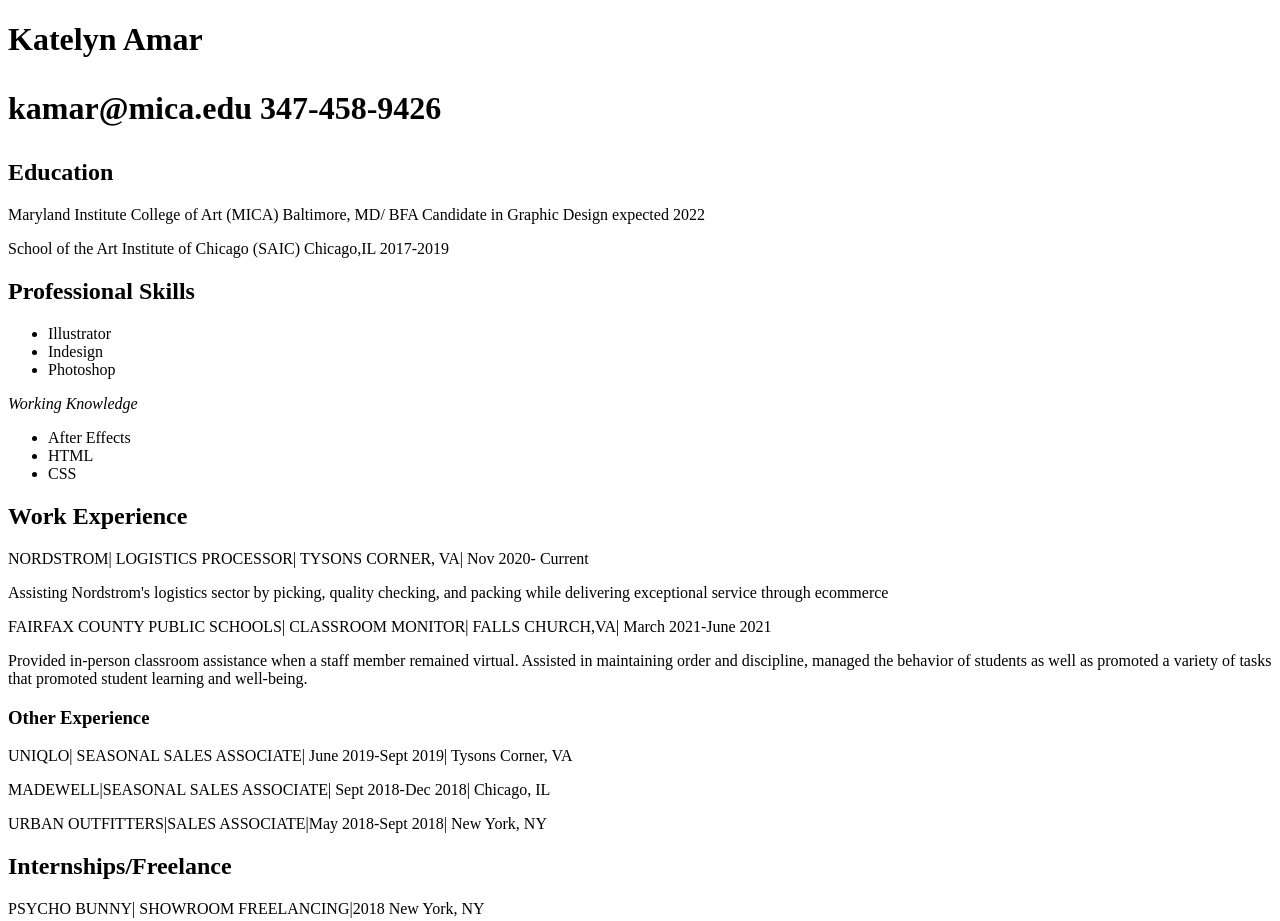
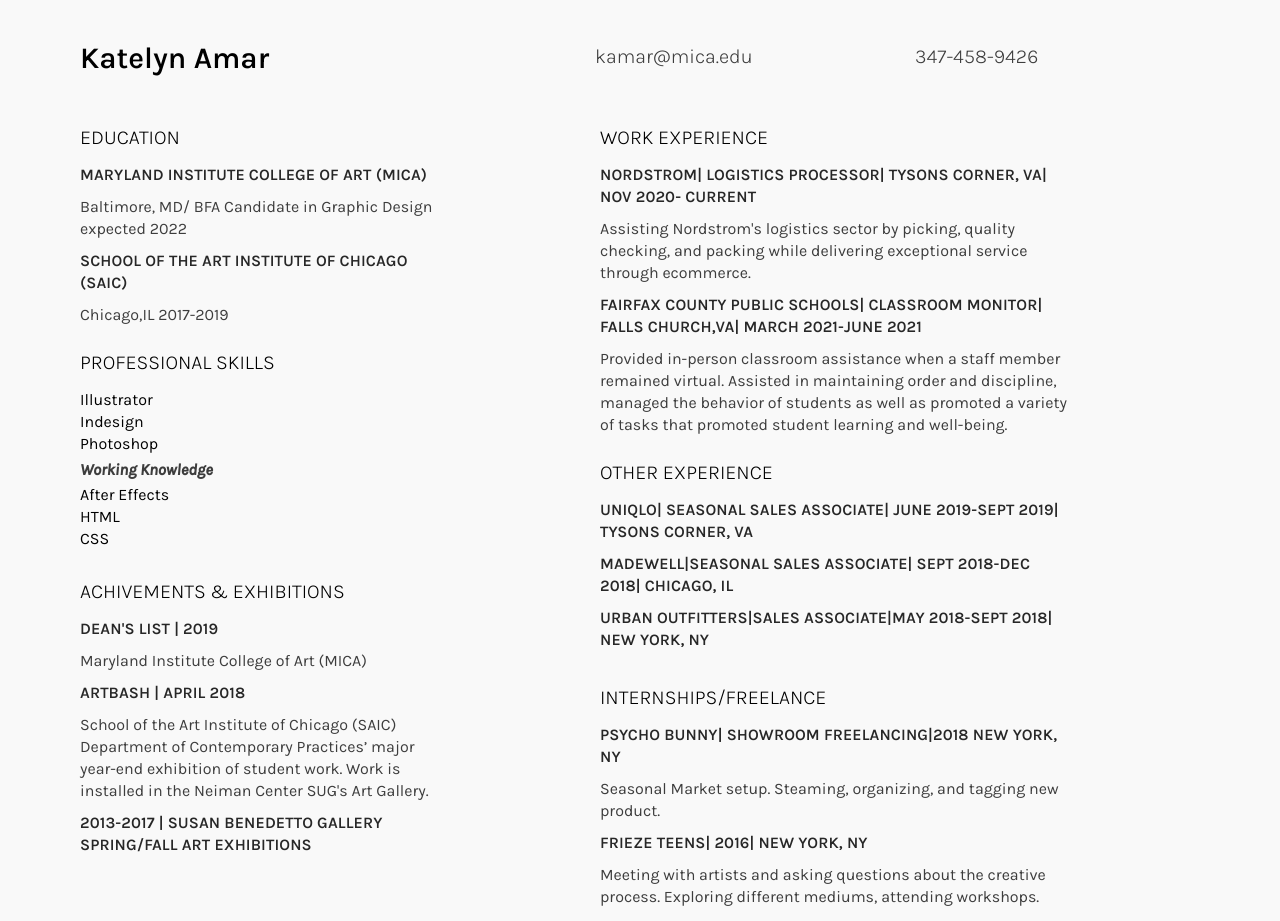
Before and after one commit to katelynamar/web-starter-project, a plain HTML site: page index.html in a window 1280 px wide. Shown: the top 921 px of the page. Drawn offline with Linux system fonts and the light colour scheme.

Commit message:
🕶🎭 Updated with Glitch

```diff
--- a/index.html
+++ b/index.html
@@ -4,60 +4,69 @@
   <meta charset="UTF-8">
   <meta name="viewport" content="width=device-width, initial-scale=1.0">
   <title>Katelyn Amar Resume</title>
+  <link rel="stylesheet" href="styles.css">
+  <link rel="preconnect" href="https://fonts.googleapis.com">
+<link rel="preconnect" href="https://fonts.gstatic.com" crossorigin>
+<link href="https://fonts.googleapis.com/css2?family=Karla:ital,wght@0,300;0,400;0,600;1,500&display=swap" rel="stylesheet">
 </head>
 <body>
-  <h1>Katelyn Amar <p>kamar@mica.edu 347-458-9426</p></h1>
+  <h1 class="name">Katelyn Amar</h1>
+  <h1 class="email">kamar@mica.edu</h1>
+  <h1 class="phone">347-458-9426</h1>
   <main>
+    <div class= "container">
+      <div class="education-skills">
 <section>
   <h2>Education</h2>
-  <p>Maryland Institute College of Art (MICA)
-Baltimore, MD/ BFA Candidate in Graphic Design expected 2022</p>
-  <p> School of the Art Institute of Chicago (SAIC)
-Chicago,IL 2017-2019</p>
+  <p class="job-title">Maryland Institute College of Art (MICA) </p>
+<p>Baltimore, MD/ BFA Candidate in Graphic Design expected 2022</p>
+  <p class="job-title"> School of the Art Institute of Chicago (SAIC)</p>
+<p> Chicago,IL 2017-2019</p>
   </section>
-
     <section>
   <h2>Professional Skills</h2>
-  <ul>
+  <ul class="skills">
     <li>Illustrator</li>
     <li>Indesign</li>
     <li>Photoshop</li>
   </ul>
    <em>Working Knowledge</em>
-    <ul>
+    <ul class="skills">
       <li>After Effects</li>
       <li>HTML</li>
       <li>CSS</li>
   </ul></section>
-
+       <section>
+      <h2>Achivements & Exhibitions</h2>
+      <p class="job-title">Dean's List | 2019 </p>
+      <p>Maryland Institute College of Art (MICA) </p>
+      <p class="job-title">ARTBASH | April 2018</p>
+      <p>School of the Art Institute of Chicago (SAIC) Department of Contemporary Practices’ major year-end exhibition of student work. Work is installed in the Neiman Center SUG's Art Gallery.</p>
+      <p class="job-title"> 2013-2017 | Susan Benedetto Gallery Spring/Fall Art Exhibitions</p>
+        </section> </div>
+      <div class="work-experience">
   <section>
     <h2>Work Experience</h2>
-    <p>NORDSTROM| LOGISTICS PROCESSOR| TYSONS CORNER, VA| Nov 2020- Current</p>
-    <p>Assisting Nordstrom's logistics sector by picking, quality checking, and packing while delivering exceptional service through ecommerce</p>
-    <p>FAIRFAX COUNTY PUBLIC SCHOOLS| CLASSROOM MONITOR| FALLS CHURCH,VA| March 2021-June 2021 </p>
+    <p class="job-title">NORDSTROM| LOGISTICS PROCESSOR| TYSONS CORNER, VA| Nov 2020- Current</p>
+    <p>Assisting Nordstrom's logistics sector by picking, quality checking, and packing while delivering exceptional service through ecommerce.</p>
+    <p class="job-title">FAIRFAX COUNTY PUBLIC SCHOOLS| CLASSROOM MONITOR| FALLS CHURCH,VA| March 2021-June 2021 </p>
     <p>Provided in-person classroom assistance when a staff member remained virtual. Assisted in maintaining order and discipline, managed the behavior of students as well as promoted a variety of tasks that promoted student learning and well-being.</p>
  </section>
   <section>
     <h3>Other Experience</h3>
-    <p>UNIQLO| SEASONAL SALES ASSOCIATE| June 2019-Sept 2019| Tysons Corner, VA</p>
-   <p>MADEWELL|SEASONAL SALES ASSOCIATE| Sept 2018-Dec 2018| Chicago, IL</p>
-    <p>URBAN OUTFITTERS|SALES ASSOCIATE|May 2018-Sept 2018| New York, NY</p>
+    <p class="job-title">uniqlo| seasonal sales associate| june 2019-sept 2019| Tysons Corner, VA</p>
+   <p class="job-title">madewell|seasonal sales associate| sept 2018-dec 2018| Chicago, IL</p>
+    <p class="job-title">urban outfitters|sales associate|may 2018-sept 2018| New York, NY</p>
 </section>
     <section>
       <h2>Internships/Freelance</h2>
-      <p>PSYCHO BUNNY| SHOWROOM FREELANCING|2018 New York, NY</p>
+      <p class="job-title">PSYCHO BUNNY| SHOWROOM FREELANCING|2018 New York, NY</p>
       <p>Seasonal Market setup. Steaming, organizing, and tagging new product.</p>
-      <p>FRIEZE TEENS| 2016| NEW YORK, NY</p>
+      <p class="job-title">FRIEZE TEENS| 2016| NEW YORK, NY</p>
       <p>Meeting with artists and asking questions about the creative process. Exploring different
 mediums, attending workshops.</p>
-    </section>
-    <section>
-      <h2>Achivements & Exhibitions</h2>
-      <p>Maryland Institute College of Art (MICA) Dean's List| 2019</p>
-      <p>School of the Art Institute of Chicago (SAIC)| ARTBASH| April 2018</p>
-      <p>Department of Contemporary Practices’ major year-end exhibition of student work. Work is installed in the Neiman Center SUG's Art Gallery.</p>
-      <p>Susan Benedetto Gallery Spring/Fall Art Exhibitions| 2013-2017</p>
-    </section>
+        </section></div>
+      </div>
   </main>
 </body>
 </html>
--- /dev/null
+++ b/styles.css
@@ -0,0 +1,129 @@
+* {
+  margin: 0;
+  padding: 0;
+  box-sizing: border-box;
+}
+
+html, body{
+  box-sizing: border-box;
+  max-width: 1200px;
+}
+
+*, *:before, *:after {
+  box-sizing: inherit;
+}
+
+body {
+  background-color:#f9f9f9;
+}
+
+h1{
+  font-family:'Karla', sans-serif;
+  font-size: 20px;
+  margin-bottom: 60px;
+  padding-top: 15px;
+}
+
+h2, h3{
+  font-family: 'Karla', sans-serif;
+  font-size: 20px;
+  font-weight: 300;
+  margin-bottom: 15px;
+  text-transform: uppercase;
+}
+
+section{
+  padding-top:25px;
+}
+
+ul{
+  font-family: 'Karla', sans-serif;
+  font-size: 16px;
+  font-weight: 400;
+  line-height:22px;
+  list-style-type: none;
+}
+
+em{
+  color: #3d3d3d; /*light gray */
+  font-family: 'Karla', sans-serif;
+  font-weight: 800;
+}
+
+p{
+  color: #3d3d3d; /*light gray */
+  font-family: 'Karla', sans-serif;
+  font-size: 16px;
+  font-weight: 500;
+  line-height: 22px;
+}
+
+.name{
+  display:inline-block;
+  font-size: 30px;
+  font-weight: 600;
+  margin-bottom: 25px;
+  margin-left: 80px;
+  margin-top: 25px;
+  width: 200px;
+}
+
+.email{
+  color: #3d3d3d; /*light gray */
+  display: inline-block;
+  font-weight: 300;
+  left: 595px;
+  margin-top: 30px;
+  position: absolute;
+}
+
+.phone{
+  color: #3d3d3d; /*light gray */
+  display: inline-block;
+  font-weight: 300;
+  left: 915px;
+  margin-top: 30px;
+  position: absolute;
+}
+
+.container {
+ display: flex;
+  width: 1200px;
+}
+
+.education-skills{
+  align-conent: flex-start;
+  display: flex;
+  flex-direction: column;
+  justify-content: flex-start;
+  margin-left: 80px;
+  margin-right: 20px;
+  width: 400px;
+  padding-right: 40px;
+
+}
+
+.work-experience{
+  align-content: flex-end;
+  display:flex;
+  flex-direction: column;
+  justify-content: flex-start;
+  margin-left: 100px;
+  margin-right: 50px;
+  width: 470px;
+}
+
+.job-title{
+  color:#272727; /* dark gray */
+ font-weight: 600;
+ text-transform: uppercase;
+letter-spacing: .1px;
+  margin-bottom: 10px;
+  margin-top: 10px;
+
+}
+
+.skills{
+  margin-top: 5px;
+  margin-bottom:5px;
+}
```
